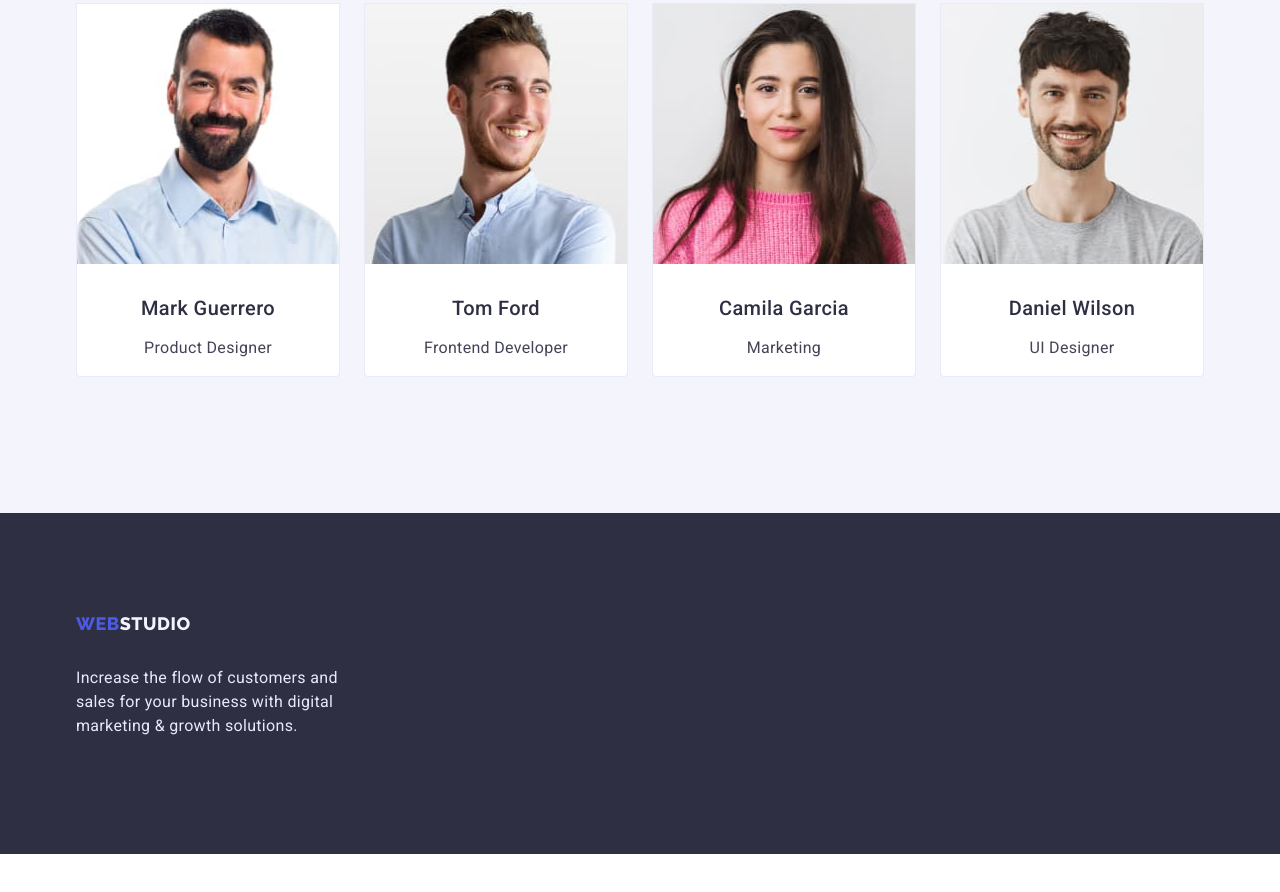
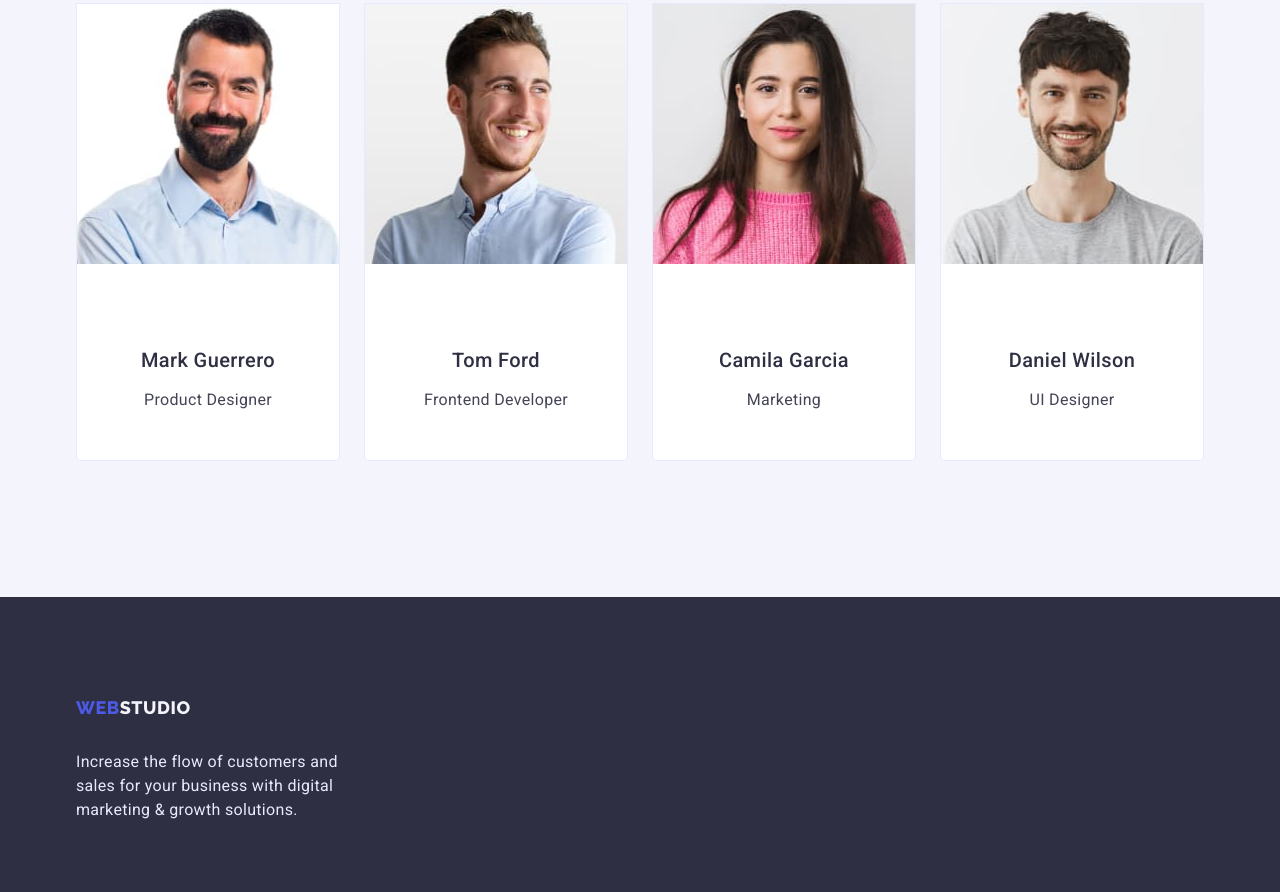
Before and after one commit to HannaZavhorodnia/goit-markup-hw-03, a plain HTML site: page index.html in a window 1280 px wide. Shown: the part 2273-3165 px from the top of the page. Before the commit the page ends 3127 px from the top, so only its background shows below. Drawn offline with nearby package versions, Linux system fonts and the light colour scheme.

Commit message:
херота с 4 секцией

```diff
--- a/css/styles.css
+++ b/css/styles.css
@@ -310,6 +310,12 @@ border-radius: 0px 0px 4px 4px;
 
 }
 
+.team-member {
+    padding: 32px 16px;
+    border-radius: 0px 0px 4px 4px;
+
+
+}
 .member {
 font-weight: 500;
 font-size: 20px;
--- a/index.html
+++ b/index.html
@@ -89,26 +89,37 @@
                     <ul class="team-list">
                     <li class="list-item">
                             <img class="photo" src="./images/markguerrero.jpg" width="264" height="260" alt="Mark Guerrero">
+                            <div class="team-member">
                                 <h3 class="member">Mark Guerrero</h3>
                                 <p class="member-position">Product Designer</p>
+                            </div>
 
                     </li>
                     <li class="list-item">
                             <img class="photo" src="./images/tomford.jpg" width="264" height="260" alt="Tom Ford">
+                           <div class="team-member">
                             <h3 class="member">Tom Ford</h3>
                             <p class="member-position">Frontend Developer</p>
+                           </div>
+
 
                     </li>
                     <li class="list-item">
                             <img class="photo" src="./images/camilagarcia.jpg" width="264" height="260" alt="Camila Garciaв">
+                            <div class="team-member">
                                 <h3 class="member">Camila Garcia</h3>
                                 <p class="member-position">Marketing</p>
+                            </div>
+
 
                     </li>
                     <li class="list-item">
                             <img class="photo" src="./images/danielwilson.jpg" width="264" height="260" alt="Daniel Wilson">
+                            <div class="team-member">
                                 <h3 class="member">Daniel Wilson</h3>
                                 <p class="member-position">UI Designer</p>
+                            </div>
+
 
                     </li>
                     </ul>
```
Lines whose indentation alone changed are shown as unchanged.
